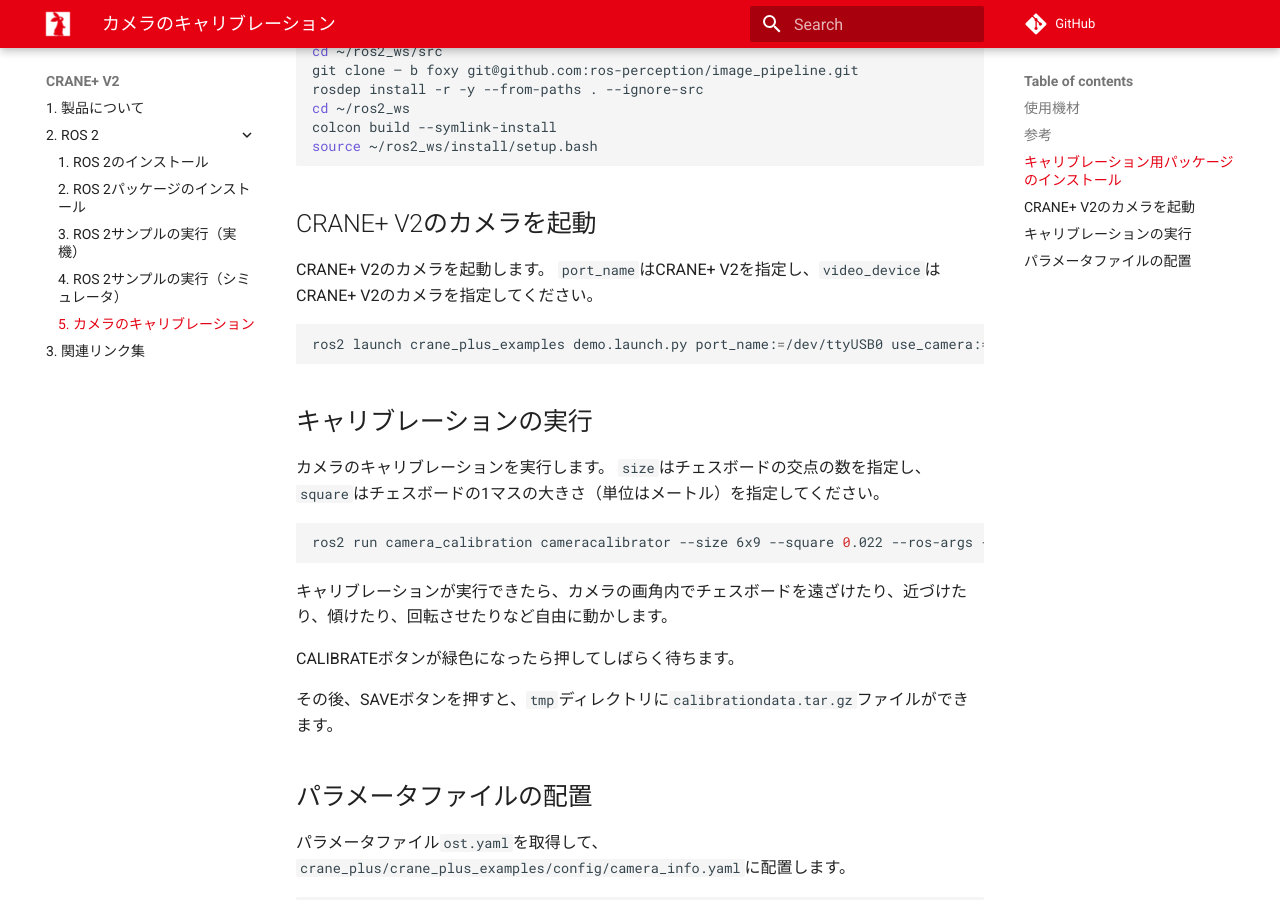
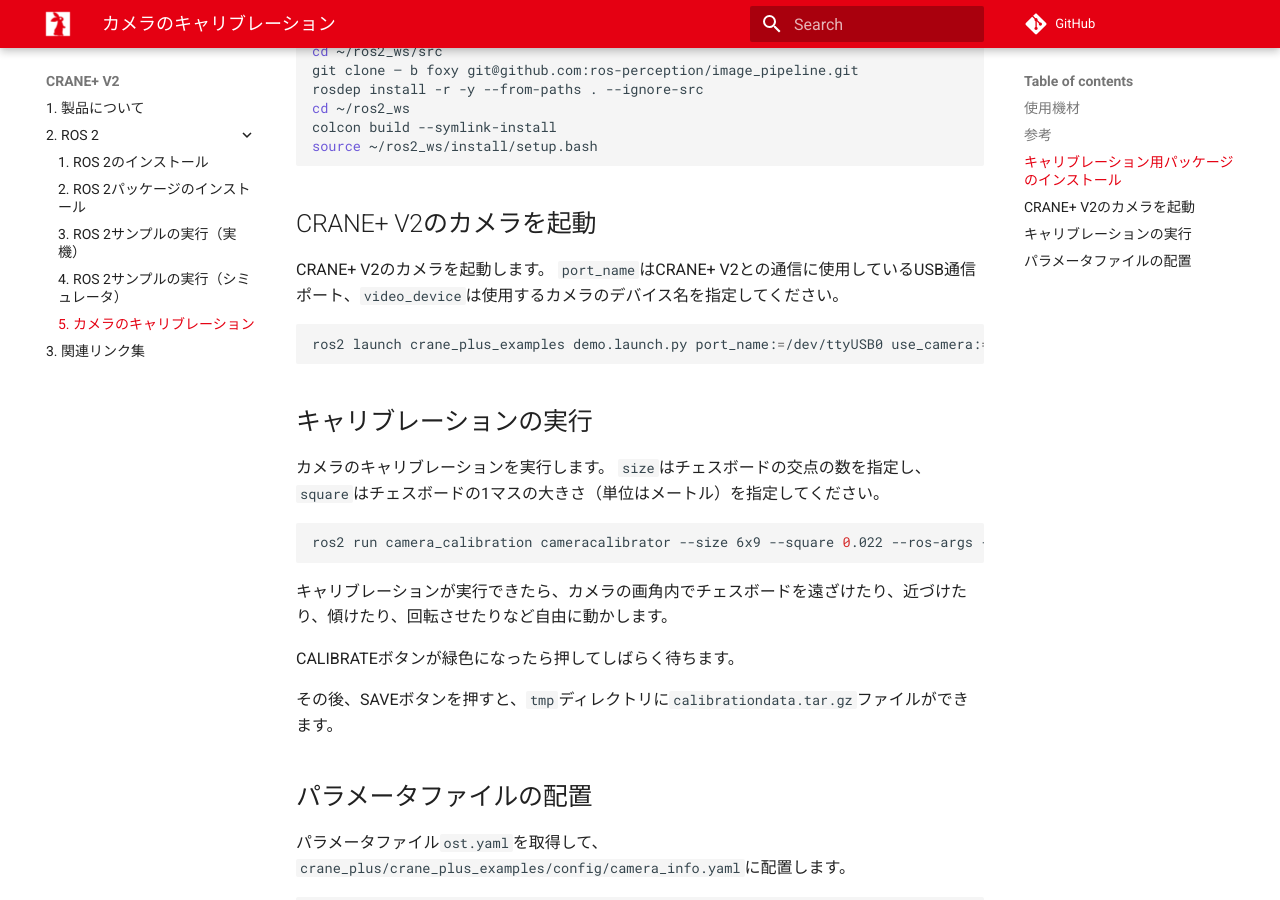
Before and after one commit to rt-net/tutorials, an MkDocs documentation site: the page built from docs/cranev2/ros/camera-calibration.md, in a window 1280 px wide and 900 px high, scrolled down 1026 px. Built offline with MkDocs 1.6.1 and Material for MkDocs 9.7.7, drawn with Linux system fonts in a browser that asks for light colours; comment, search, counter and statistics services are not loaded.

Commit message:
カメラ起動時の説明を修正
Co-authored-by: Kuwamai <mitsumex333@gmail.com>

````diff
--- a/docs/cranev2/ros/camera-calibration.md
+++ b/docs/cranev2/ros/camera-calibration.md
@@ -42,7 +42,7 @@
 
 ## CRANE+ V2のカメラを起動 {: #launch-camera}
 CRANE+ V2のカメラを起動します。
-`port_name`はCRANE+ V2を指定し、`video_device`はCRANE+ V2のカメラを指定してください。
+`port_name`はCRANE+ V2との通信に使用しているUSB通信ポート、`video_device`は使用するカメラのデバイス名を指定してください。
 ```bash
 ros2 launch crane_plus_examples demo.launch.py port_name:=/dev/ttyUSB0 use_camera:=true video_device:=/dev/video0
 ```
````
